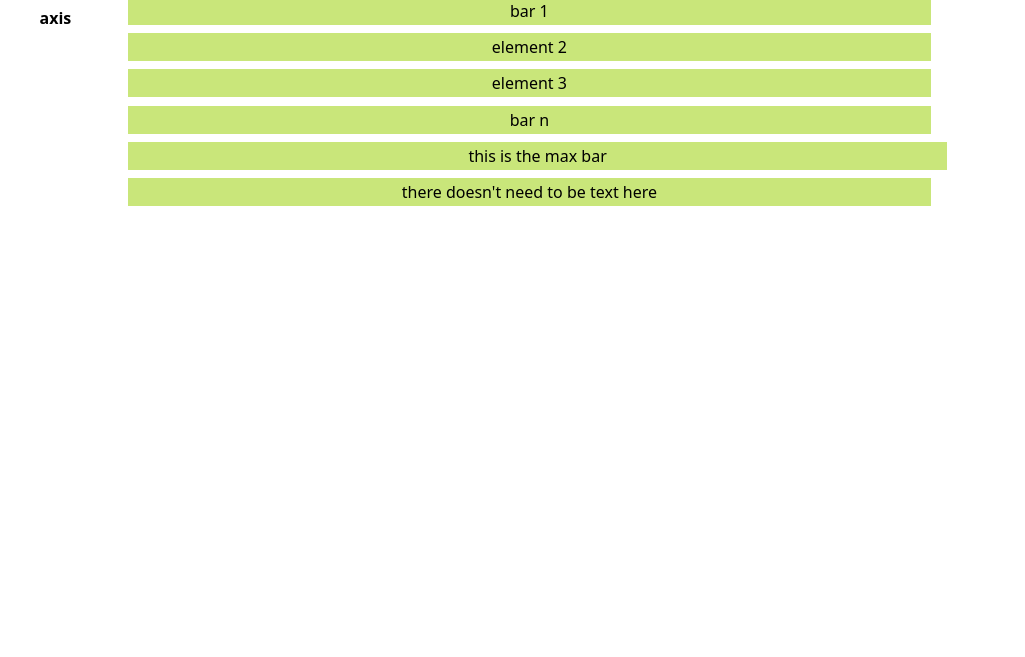
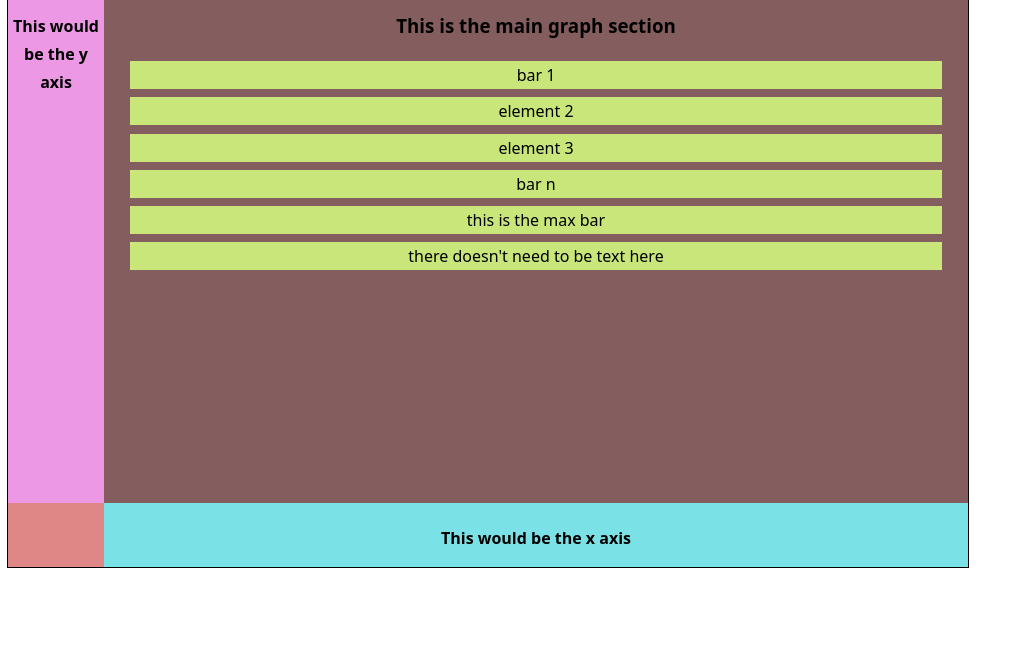
Before and after one commit to tomthebarbarian/barchartstretch, a website: page bar.html in a window 1280 px wide. Shown: the part 172-829 px from the top of the page, without its empty margins (0-1025 px from the left). Drawn offline with nearby package versions, Linux system fonts and the light colour scheme.

Commit message:
adjusted style values for positioning and outlined color/width

```diff
--- a/styles/barstyle.css
+++ b/styles/barstyle.css
@@ -34,14 +34,19 @@ body {
 
 /* This is the container for everything*/
 #barchart {
-  position: relative;
+  position: absolute;
   width: 75%;
   height: 80%;
   background-color: rgb(223, 134, 134);
+  border:10px;
+  outline-style: solid;
+  outline-width: thin;
+  outline-color: black;
 }
 
 /* This is the container for barsonly*/
 #mainbar {
+  top: 10%;
   margin-left: 10%;
   position: absolute;
   height: 80%;
@@ -67,6 +72,7 @@ li{
   margin: 1%;
 }
 
+/*
 .notmaxbar {
   width: 100%* currvalue / maxvalue;
 }
@@ -74,18 +80,20 @@ li{
 .maxbar {
   width: 100%
 }
-
+*/
 
 #xaxis {
   position: absolute;
   margin-left: 10%;
   height: 10%;
+  top: 90%;
   width: 90%;
   background-color: rgb(122, 226, 230)
 
 }
 
 #yaxis {
+  top: 10%;
   position: absolute;
   height: 80%;
   width: 10%;
```
